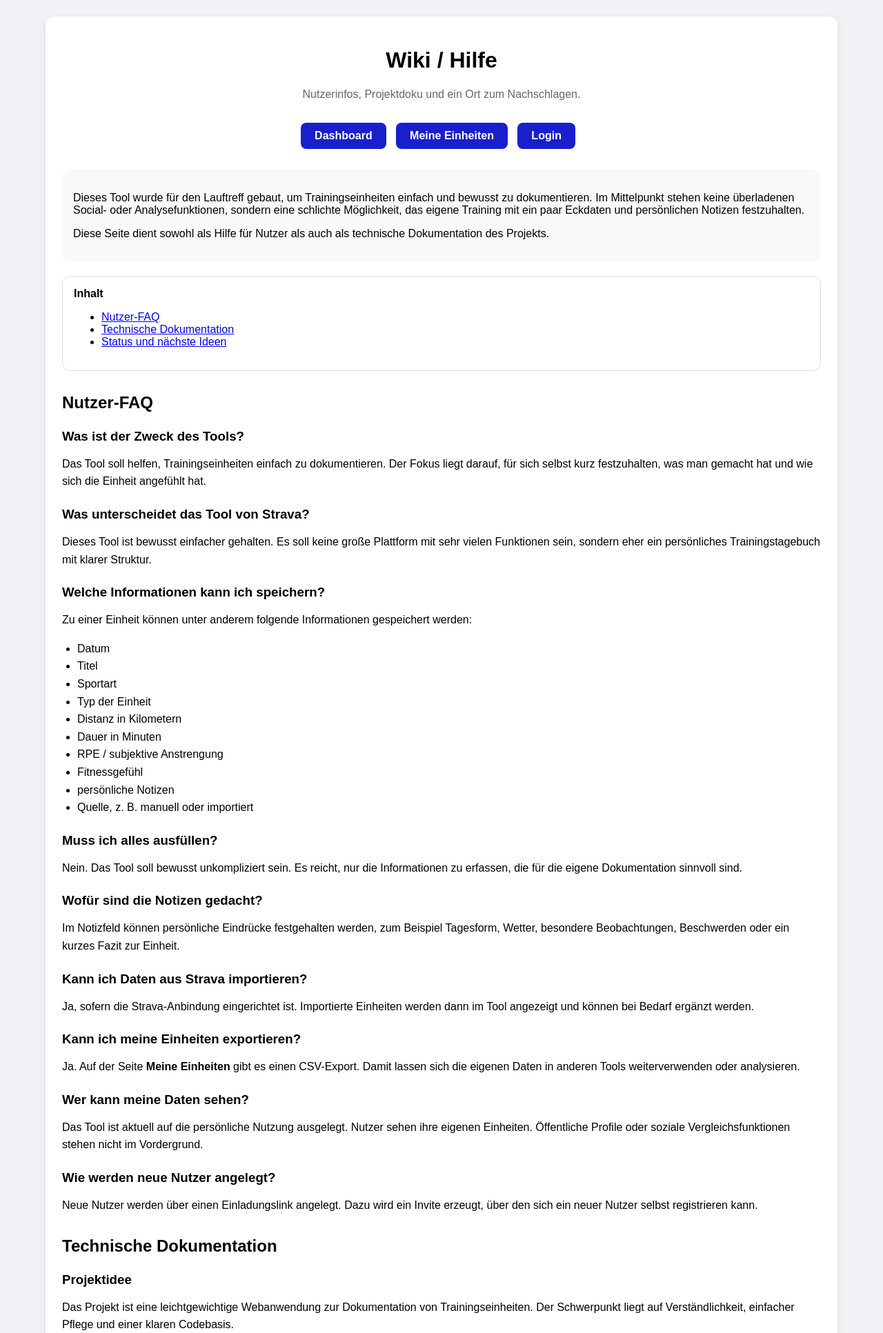
After one commit to maximilianjung2/git_test_repo, a PHP site: page /Training/wiki.php in a window 1280 px wide. The commit adds this page. Shown: the top 1933 px of the page at 69% size. Run offline with PHP 8.4, Linux system fonts and the light colour scheme.

Commit message:
First Version of Wiki

```diff
--- a/spvgg1879lauftreff/Training/dashboard.php
+++ b/spvgg1879lauftreff/Training/dashboard.php
@@ -195,6 +195,7 @@ $chartData = [
             <a class="button" href="/training/entry_form.php">Neue Einheit eintragen</a>
             <a class="button" href="/training/entries.php">Meine Einheiten</a>
             <a class="button" href="/training/strava_import.php">Strava-Import</a>
+            <a class="button" href="/training/wiki.php">Wiki / Hilfe</a>
             <a class="button" href="/training/logout.php">Logout</a>
         </p>
 
--- /dev/null
+++ b/spvgg1879lauftreff/Training/wiki.php
@@ -0,0 +1,335 @@
+<?php
+?>
+<!DOCTYPE html>
+<html lang="de">
+<head>
+    <meta charset="UTF-8">
+    <meta name="viewport" content="width=device-width, initial-scale=1.0">
+    <title>Wiki / Hilfe - Trainingsbereich</title>
+    <link rel="stylesheet" href="/training/assets/css/training.css">
+    <style>
+        body {
+            align-items: flex-start;
+            padding: 24px 0;
+        }
+
+        .wiki-section {
+            margin-top: 32px;
+            text-align: left;
+        }
+
+        .wiki-section h2 {
+            margin-bottom: 12px;
+        }
+
+        .wiki-section h3 {
+            margin-top: 24px;
+            margin-bottom: 8px;
+        }
+
+        .wiki-section p,
+        .wiki-section li {
+            line-height: 1.6;
+        }
+
+        .wiki-intro {
+            background: #f8f9fb;
+            border-radius: 12px;
+            padding: 16px;
+            margin-top: 20px;
+            text-align: left;
+        }
+
+        .wiki-toc {
+            background: #fff;
+            border: 1px solid #ddd;
+            border-radius: 12px;
+            padding: 16px;
+            margin-top: 20px;
+            text-align: left;
+        }
+
+        .wiki-note {
+            background: #fff8e6;
+            border: 1px solid #f0d98c;
+            border-radius: 12px;
+            padding: 14px;
+            margin: 18px 0;
+            text-align: left;
+        }
+
+        .wiki-section code {
+            background: #f3f3f3;
+            padding: 2px 6px;
+            border-radius: 6px;
+            font-family: Consolas, Monaco, monospace;
+            font-size: 0.95em;
+        }
+
+        .wiki-section ul {
+            padding-left: 22px;
+        }
+
+        .wiki-links {
+            margin-top: 20px;
+        }
+
+        .wiki-links a {
+            margin-right: 10px;
+            margin-bottom: 10px;
+        }
+
+        .faq-item {
+            margin-bottom: 22px;
+        }
+
+        .muted {
+            color: #666;
+        }
+    </style>
+</head>
+<body>
+    <div class="container wide">
+        <h1>Wiki / Hilfe</h1>
+        <p class="muted">Nutzerinfos, Projektdoku und ein Ort zum Nachschlagen.</p>
+
+        <p class="wiki-links">
+            <a class="button" href="/training/dashboard.php">Dashboard</a>
+            <a class="button" href="/training/entries.php">Meine Einheiten</a>
+            <a class="button" href="/training/login.php">Login</a>
+        </p>
+
+        <div class="wiki-intro">
+            <p>
+                Dieses Tool wurde für den Lauftreff gebaut, um Trainingseinheiten einfach und bewusst zu dokumentieren.
+                Im Mittelpunkt stehen keine überladenen Social- oder Analysefunktionen, sondern eine schlichte Möglichkeit,
+                das eigene Training mit ein paar Eckdaten und persönlichen Notizen festzuhalten.
+            </p>
+            <p>
+                Diese Seite dient sowohl als Hilfe für Nutzer als auch als technische Dokumentation des Projekts.
+            </p>
+        </div>
+
+        <div class="wiki-toc">
+            <strong>Inhalt</strong>
+            <ul>
+                <li><a href="#faq">Nutzer-FAQ</a></li>
+                <li><a href="#technik">Technische Dokumentation</a></li>
+                <li><a href="#roadmap">Status und nächste Ideen</a></li>
+            </ul>
+        </div>
+
+        <div class="wiki-section" id="faq">
+            <h2>Nutzer-FAQ</h2>
+
+            <div class="faq-item">
+                <h3>Was ist der Zweck des Tools?</h3>
+                <p>
+                    Das Tool soll helfen, Trainingseinheiten einfach zu dokumentieren. Der Fokus liegt darauf,
+                    für sich selbst kurz festzuhalten, was man gemacht hat und wie sich die Einheit angefühlt hat.
+                </p>
+            </div>
+
+            <div class="faq-item">
+                <h3>Was unterscheidet das Tool von Strava?</h3>
+                <p>
+                    Dieses Tool ist bewusst einfacher gehalten. Es soll keine große Plattform mit sehr vielen Funktionen sein,
+                    sondern eher ein persönliches Trainingstagebuch mit klarer Struktur.
+                </p>
+            </div>
+
+            <div class="faq-item">
+                <h3>Welche Informationen kann ich speichern?</h3>
+                <p>Zu einer Einheit können unter anderem folgende Informationen gespeichert werden:</p>
+                <ul>
+                    <li>Datum</li>
+                    <li>Titel</li>
+                    <li>Sportart</li>
+                    <li>Typ der Einheit</li>
+                    <li>Distanz in Kilometern</li>
+                    <li>Dauer in Minuten</li>
+                    <li>RPE / subjektive Anstrengung</li>
+                    <li>Fitnessgefühl</li>
+                    <li>persönliche Notizen</li>
+                    <li>Quelle, z. B. manuell oder importiert</li>
+                </ul>
+            </div>
+
+            <div class="faq-item">
+                <h3>Muss ich alles ausfüllen?</h3>
+                <p>
+                    Nein. Das Tool soll bewusst unkompliziert sein. Es reicht, nur die Informationen zu erfassen,
+                    die für die eigene Dokumentation sinnvoll sind.
+                </p>
+            </div>
+
+            <div class="faq-item">
+                <h3>Wofür sind die Notizen gedacht?</h3>
+                <p>
+                    Im Notizfeld können persönliche Eindrücke festgehalten werden, zum Beispiel Tagesform, Wetter,
+                    besondere Beobachtungen, Beschwerden oder ein kurzes Fazit zur Einheit.
+                </p>
+            </div>
+
+            <div class="faq-item">
+                <h3>Kann ich Daten aus Strava importieren?</h3>
+                <p>
+                    Ja, sofern die Strava-Anbindung eingerichtet ist. Importierte Einheiten werden dann im Tool angezeigt
+                    und können bei Bedarf ergänzt werden.
+                </p>
+            </div>
+
+            <div class="faq-item">
+                <h3>Kann ich meine Einheiten exportieren?</h3>
+                <p>
+                    Ja. Auf der Seite <strong>Meine Einheiten</strong> gibt es einen CSV-Export. Damit lassen sich
+                    die eigenen Daten in anderen Tools weiterverwenden oder analysieren.
+                </p>
+            </div>
+
+            <div class="faq-item">
+                <h3>Wer kann meine Daten sehen?</h3>
+                <p>
+                    Das Tool ist aktuell auf die persönliche Nutzung ausgelegt. Nutzer sehen ihre eigenen Einheiten.
+                    Öffentliche Profile oder soziale Vergleichsfunktionen stehen nicht im Vordergrund.
+                </p>
+            </div>
+
+            <div class="faq-item">
+                <h3>Wie werden neue Nutzer angelegt?</h3>
+                <p>
+                    Neue Nutzer werden über einen Einladungslink angelegt. Dazu wird ein Invite erzeugt, über den sich
+                    ein neuer Nutzer selbst registrieren kann.
+                </p>
+            </div>
+        </div>
+
+        <div class="wiki-section" id="technik">
+            <h2>Technische Dokumentation</h2>
+
+            <h3>Projektidee</h3>
+            <p>
+                Das Projekt ist eine leichtgewichtige Webanwendung zur Dokumentation von Trainingseinheiten.
+                Der Schwerpunkt liegt auf Verständlichkeit, einfacher Pflege und einer klaren Codebasis.
+            </p>
+
+            <h3>Technischer Aufbau</h3>
+            <ul>
+                <li>PHP-Anwendung ohne großes Framework</li>
+                <li>serverseitig gerenderte Seiten</li>
+                <li>Datenbankzugriff über PDO</li>
+                <li>Session-basierte Anmeldung</li>
+                <li>bewusst einfache Struktur statt hoher technischer Komplexität</li>
+            </ul>
+
+            <h3>Wichtige Dateien und Bereiche</h3>
+            <ul>
+                <li><code>dashboard.php</code> – Übersichtsseite</li>
+                <li><code>entries.php</code> – Liste der eigenen Einheiten</li>
+                <li><code>entry_form.php</code> – neue Einheit anlegen</li>
+                <li><code>edit_entry.php</code> – Einheit bearbeiten</li>
+                <li><code>update_quick_entry.php</code> – schnelle Änderungen direkt in der Tabelle speichern</li>
+                <li><code>export_entries.php</code> – CSV-Export der Einheiten</li>
+                <li><code>create_invite.php</code> – Invite-Link für neue Nutzer erzeugen</li>
+                <li><code>register.php</code> – Registrierung über Invite-Link</li>
+                <li><code>includes/auth.php</code> – Login-Schutz und Session-Helfer</li>
+                <li><code>includes/db.php</code> – Datenbankverbindung</li>
+                <li><code>includes/entry_repository.php</code> – gemeinsame Ladefunktion für sichtbare Einheiten</li>
+            </ul>
+
+            <h3>Authentifizierung</h3>
+            <p>
+                Geschützte Seiten verwenden einen Session-basierten Login. Seiten innerhalb des Trainingsbereichs
+                werden in der Regel über <code>requireLogin()</code> abgesichert.
+            </p>
+
+            <h3>Nutzeranlage</h3>
+            <p>
+                Neue Nutzer sollen über den Invite-Flow angelegt werden. Dabei wird ein Registrierungslink erstellt,
+                den der neue Nutzer verwenden kann, um seinen Account selbst anzulegen.
+            </p>
+
+            <div class="wiki-note">
+                Auf dieser Seite sollten keine Passwörter, API-Keys, Secrets oder andere sensible Betriebsdaten dokumentiert werden.
+            </div>
+
+            <h3>Datenmodell</h3>
+            <p>Wichtige fachliche Objekte sind unter anderem:</p>
+            <ul>
+                <li><strong>users</strong> – Benutzerkonten</li>
+                <li><strong>training_entries</strong> – Trainingseinheiten der Nutzer</li>
+                <li><strong>invites</strong> – Einladungen zur Registrierung</li>
+            </ul>
+
+            <h3>Logik der Einheiten</h3>
+            <p>
+                Jede Einheit gehört genau zu einem Nutzer. In <code>entries.php</code> werden nur die Einheiten des
+                aktuell eingeloggten Nutzers geladen, die nicht ausgeblendet sind.
+            </p>
+
+            <p>Typische Felder einer Einheit sind:</p>
+            <ul>
+                <li><code>activity_date</code></li>
+                <li><code>title</code></li>
+                <li><code>sport_type</code></li>
+                <li><code>training_type</code></li>
+                <li><code>distance_km</code></li>
+                <li><code>duration_min</code></li>
+                <li><code>rpe</code></li>
+                <li><code>fitness_feeling</code></li>
+                <li><code>notes</code></li>
+                <li><code>source</code></li>
+            </ul>
+
+            <h3>CSV-Export</h3>
+            <p>
+                Der CSV-Export stellt alle sichtbaren Einheiten des aktuell eingeloggten Nutzers als Download bereit.
+                Die Datei ist maschinenfreundlich aufgebaut, damit sie in anderen Tools weiterverwendet werden kann.
+            </p>
+
+            <h3>Strava-Integration</h3>
+            <p>
+                Das Projekt unterstützt eine Strava-Anbindung zum Import von Aktivitäten. Importierte Daten werden
+                im System erfasst und über das Feld <code>source</code> gekennzeichnet.
+            </p>
+
+            <h3>Grundprinzipien</h3>
+            <ul>
+                <li>einfach statt überladen</li>
+                <li>praktisch statt maximal komplex</li>
+                <li>persönliche Dokumentation statt sozialer Plattform</li>
+                <li>lesbare und verständliche Codebasis</li>
+            </ul>
+        </div>
+
+        <div class="wiki-section" id="roadmap">
+            <h2>Status und nächste Ideen</h2>
+
+            <h3>Bereits umgesetzt</h3>
+            <ul>
+                <li>Einheiten erfassen und bearbeiten</li>
+                <li>persönliche Notizen zu Einheiten</li>
+                <li>Dashboard</li>
+                <li>Invite-basierte Nutzeranlage</li>
+                <li>Strava-Import</li>
+                <li>CSV-Export der Einheiten</li>
+            </ul>
+
+            <h3>Mögliche nächste Schritte</h3>
+            <ul>
+                <li>Filter für <code>Meine Einheiten</code></li>
+                <li>bessere Visualisierung von Belastung und Fitness</li>
+                <li>einfacher Admin-Bereich für Nutzerverwaltung</li>
+                <li>weitere Aufräumarbeiten in der Codebasis</li>
+                <li>schrittweise Ausbau der Projektdokumentation</li>
+            </ul>
+
+            <h3>Leitgedanke</h3>
+            <p>
+                Das Tool soll bewusst schlank bleiben. Es ist nicht als Ersatz für große Plattformen gedacht,
+                sondern als einfache und nützliche Möglichkeit, das eigene Training für sich selbst festzuhalten.
+            </p>
+        </div>
+    </div>
+</body>
+</html>
```
